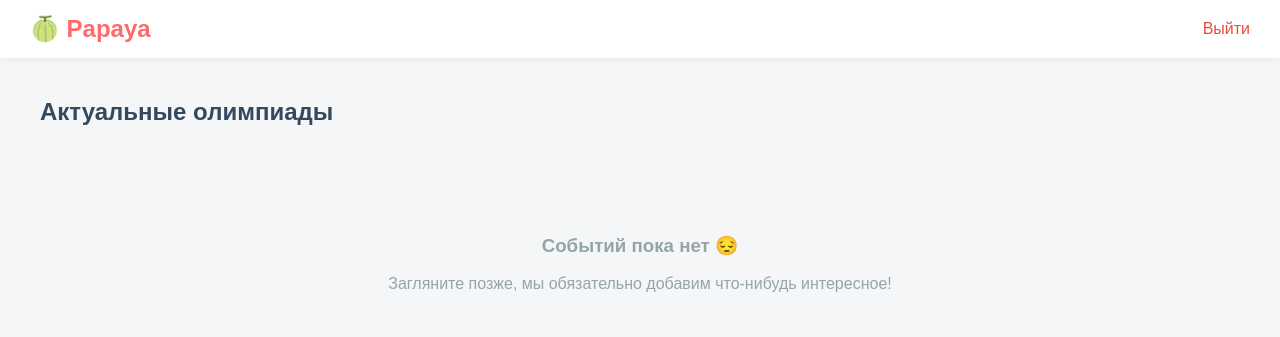
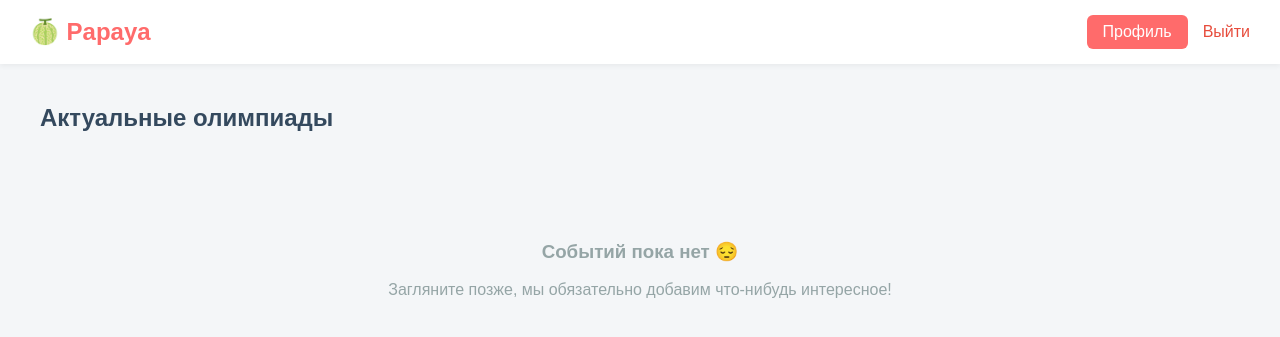
Before and after one commit to SHAMBALENOK/Papaya, a Flask app: template templates/main.html in a window 1280 px wide. Shown: the top 337 px of the page. Run offline with Flask 3, Linux system fonts and the light colour scheme; the template is opened without the code that fills it, so the values that code supplies are empty.

Commit message:
0.4.6.2
bugfix

```diff
--- a/templates/main.html
+++ b/templates/main.html
@@ -10,7 +10,16 @@
         /* Header */
         header { background: white; padding: 15px 30px; display: flex; justify-content: space-between; align-items: center; box-shadow: 0 2px 5px rgba(0,0,0,0.05); }
         .logo { text-decoration: none; color: #ff6b6b; font-size: 1.5em; font-weight: bold; }
-        .user-menu a { text-decoration: none; color: #333; margin-left: 20px; font-weight: 500; }
+        .user-menu { display: flex; gap: 15px; align-items: center; }
+        .user-menu a { text-decoration: none; color: #333; font-weight: 500; }
+        .btn-profile {
+            background: #ff6b6b;
+            color: white !important;
+            padding: 8px 16px;
+            border-radius: 6px;
+            transition: background-color 0.2s;
+        }
+        .btn-profile:hover { background: #ff5252; }
         .btn-logout { color: #e74c3c !important; }
 
         /* Grid Layout */
@@ -37,7 +46,7 @@
     <header>
         <a href="{{ url_for('main') }}" class="logo">🍈 Papaya</a>
         <div class="user-menu">
-            <a href="{{ url_for('user_details', user_id=current_user.id) }}">{{ fullname }}</a>
+            <a href="{{ url_for('user_details', user_id=current_user.id) }}" class="btn-profile">Профиль</a>
             <a href="{{ url_for('logout') }}" class="btn-logout">Выйти</a>
         </div>
     </header>
```
